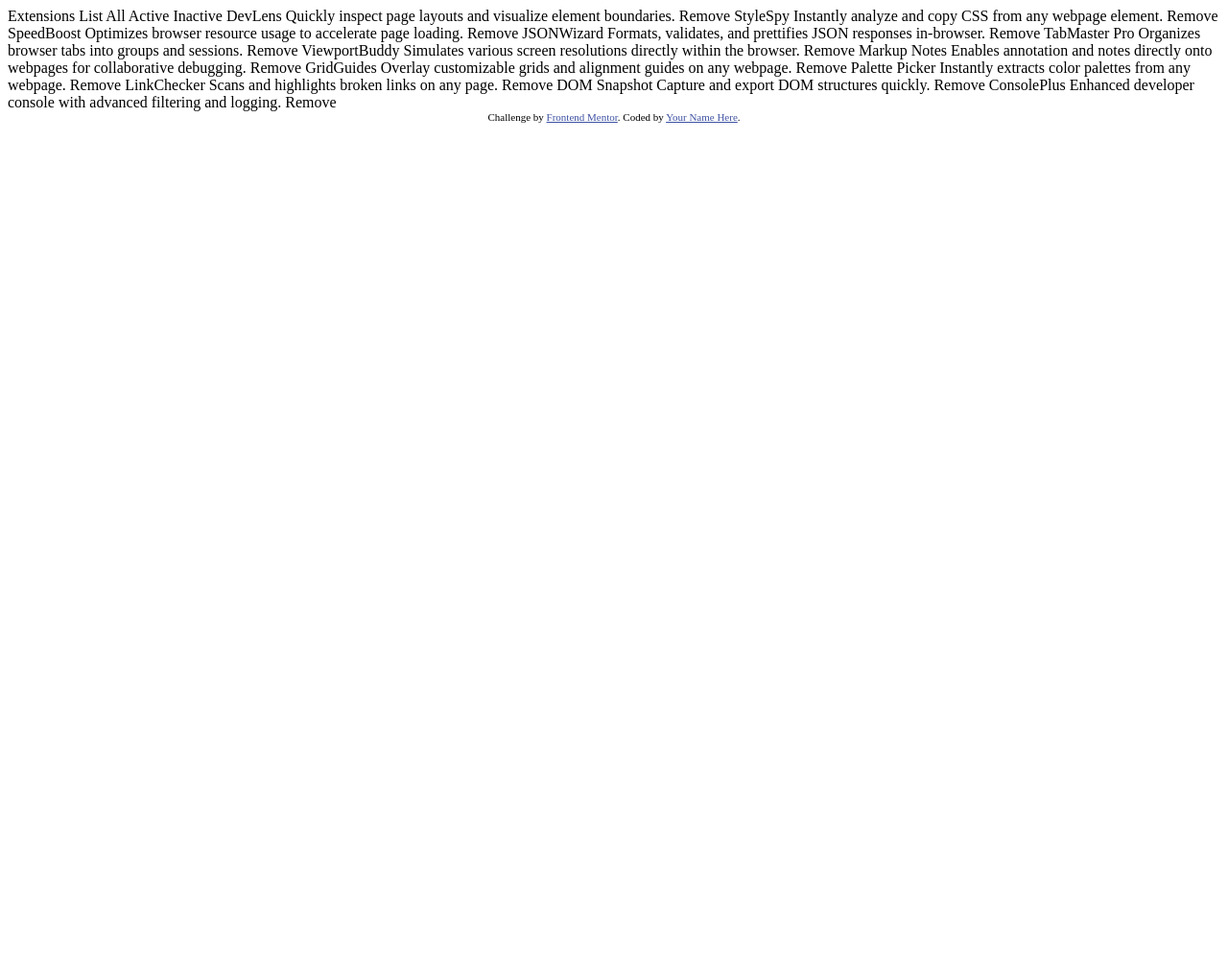
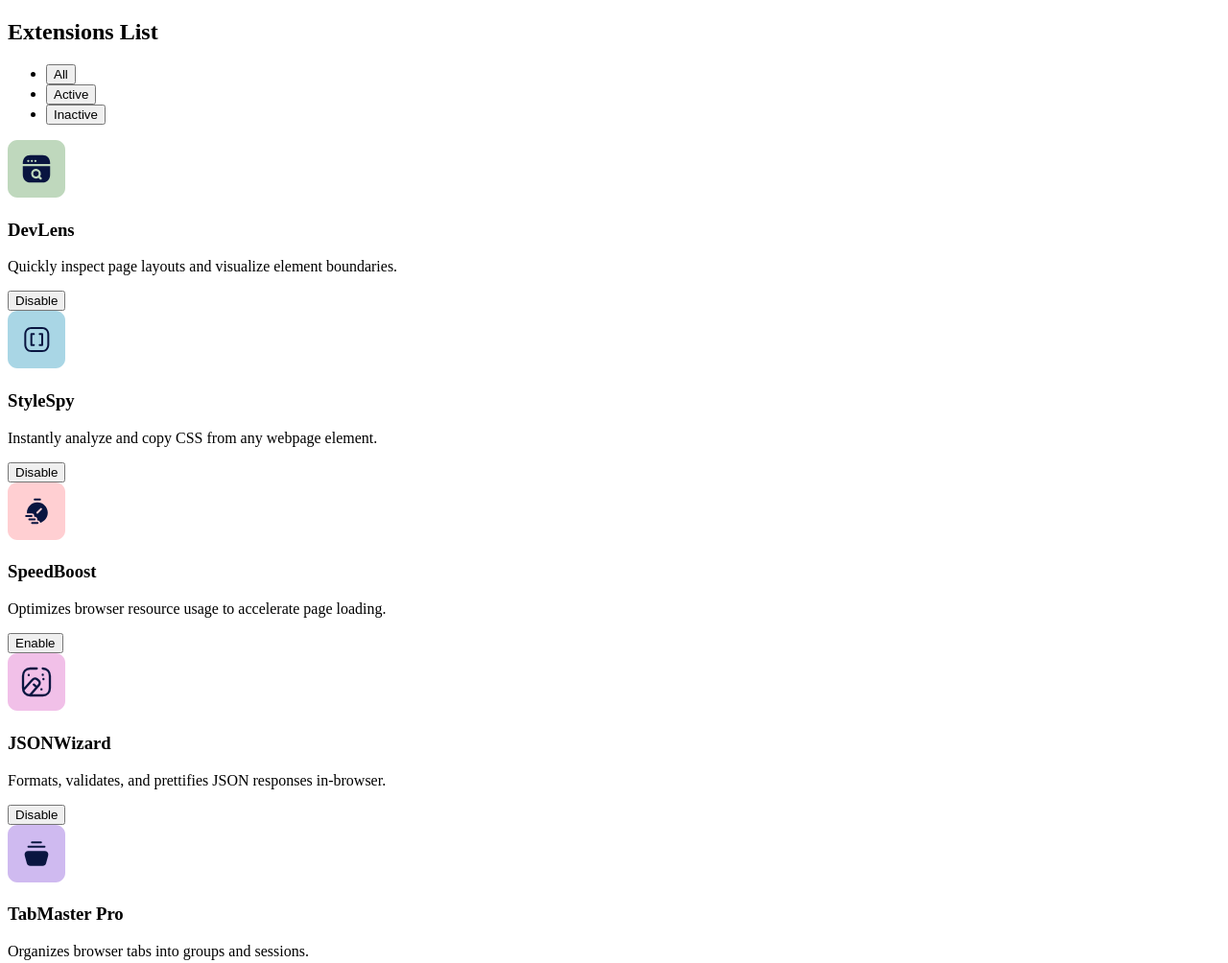
Before and after one commit to Rinzet/browser-extension-manager-ui, a plain HTML site: page index.html in a window 1280 px wide. Shown: the top 1004 px of the page at 96% size. Before the commit the page ends 800 px from the top, so only its background shows below. Drawn offline with Linux system fonts and the light colour scheme.

Commit message:
Structure, style and JS

```diff
--- /dev/null
+++ b/extensions-data.js
@@ -0,0 +1,92 @@
+const extensionsData = [
+    {
+        "logo": "./assets/images/logo-devlens.svg",
+        "name": "DevLens",
+        "description": "Quickly inspect page layouts and visualize element boundaries.",
+        "isActive": true
+    },
+    {
+        "logo": "./assets/images/logo-style-spy.svg",
+        "name": "StyleSpy",
+        "description": "Instantly analyze and copy CSS from any webpage element.",
+        "isActive": true
+    },
+    {
+        "logo": "./assets/images/logo-speed-boost.svg",
+        "name": "SpeedBoost",
+        "description": "Optimizes browser resource usage to accelerate page loading.",
+        "isActive": false
+    },
+    {
+        "logo": "./assets/images/logo-json-wizard.svg",
+        "name": "JSONWizard",
+        "description": "Formats, validates, and prettifies JSON responses in-browser.",
+        "isActive": true
+    },
+    {
+        "logo": "./assets/images/logo-tab-master-pro.svg",
+        "name": "TabMaster Pro",
+        "description": "Organizes browser tabs into groups and sessions.",
+        "isActive": true
+    },
+    {
+        "logo": "./assets/images/logo-viewport-buddy.svg",
+        "name": "ViewportBuddy",
+        "description": "Simulates various screen resolutions directly within the browser.",
+        "isActive": false
+    },
+    {
+        "logo": "./assets/images/logo-markup-notes.svg",
+        "name": "Markup Notes",
+        "description": "Enables annotation and notes directly onto webpages for collaborative debugging.",
+        "isActive": true
+    },
+    {
+        "logo": "./assets/images/logo-grid-guides.svg",
+        "name": "GridGuides",
+        "description": "Overlay customizable grids and alignment guides on any webpage.",
+        "isActive": false
+    },
+    {
+        "logo": "./assets/images/logo-palette-picker.svg",
+        "name": "Palette Picker",
+        "description": "Instantly extracts color palettes from any webpage.",
+        "isActive": true
+    },
+    {
+        "logo": "./assets/images/logo-link-checker.svg",
+        "name": "LinkChecker",
+        "description": "Scans and highlights broken links on any page.",
+        "isActive": true
+    },
+    {
+        "logo": "./assets/images/logo-dom-snapshot.svg",
+        "name": "DOM Snapshot",
+        "description": "Capture and export DOM structures quickly.",
+        "isActive": false
+    },
+    {
+        "logo": "./assets/images/logo-console-plus.svg",
+        "name": "ConsolePlus",
+        "description": "Enhanced developer console with advanced filtering and logging.",
+        "isActive": true
+    }
+  ]
+
+document.addEventListener('DOMContentLoaded', () => {
+    const extensionsList = document.getElementById('extensions-list');
+
+    extensionsData.forEach(extension => {
+        const extensionItem = document.createElement('div');
+        extensionItem.classList.add('extension-item');
+
+        extensionItem.innerHTML = `
+            <img src="${extension.logo}" alt="${extension.name} logo">
+            <h3>${extension.name}</h3>
+            <p>${extension.description}</p>
+            <button>${extension.isActive ? 'Disable' : 'Enable'}</button>
+        `;
+
+        extensionsList.appendChild(extensionItem);
+    });
+});
--- a/index.html
+++ b/index.html
@@ -5,6 +5,10 @@
   <meta name="viewport" content="width=device-width, initial-scale=1.0"> <!-- displays site properly based on user's device -->
 
   <link rel="icon" type="image/png" sizes="32x32" href="./assets/images/favicon-32x32.png">
+
+  <link rel="preconnect" href="https://fonts.googleapis.com">
+  <link rel="preconnect" href="https://fonts.gstatic.com" crossorigin>
+  <link href="https://fonts.googleapis.com/css2?family=Noto+Sans:ital,wght@0,100..900;1,100..900&display=swap" rel="stylesheet">
 
   <title>Frontend Mentor | Browser extensions manager UI</title>
 
@@ -15,66 +19,24 @@
   </style>
 </head>
 <body>
+  <header></header>
+  <main>
+    <section class="top">
+        <h1>Extensions List</h1>
+        <ul>
+          <li><button>All</button></li>
+          <li><button>Active</button></li>
+          <li><button>Inactive</button></li>
+        </ul>
+    </section>
 
-  Extensions List
+  <div id="extensions-list"></div>
+  </main>
 
-  All
-  Active
-  Inactive
-
-  <!-- If you plan to use the JSON file to populate the data dynamically, you can delete the content below -->
-
-  DevLens
-  Quickly inspect page layouts and visualize element boundaries.
-  Remove
-
-  StyleSpy
-  Instantly analyze and copy CSS from any webpage element.
-  Remove
-
-  SpeedBoost
-  Optimizes browser resource usage to accelerate page loading.
-  Remove
-
-  JSONWizard
-  Formats, validates, and prettifies JSON responses in-browser.
-  Remove
-
-  TabMaster Pro
-  Organizes browser tabs into groups and sessions.
-  Remove
-
-  ViewportBuddy
-  Simulates various screen resolutions directly within the browser.
-  Remove
-
-  Markup Notes
-  Enables annotation and notes directly onto webpages for collaborative debugging.
-  Remove
-
-  GridGuides
-  Overlay customizable grids and alignment guides on any webpage.
-  Remove
-
-  Palette Picker
-  Instantly extracts color palettes from any webpage.
-  Remove
-
-  LinkChecker
-  Scans and highlights broken links on any page.
-  Remove
-
-  DOM Snapshot
-  Capture and export DOM structures quickly.
-  Remove
-
-  ConsolePlus
-  Enhanced developer console with advanced filtering and logging.
-  Remove
-
-  <div class="attribution">
+  <footer class="attribution">
     Challenge by <a href="https://www.frontendmentor.io?ref=challenge">Frontend Mentor</a>.
     Coded by <a href="#">Your Name Here</a>.
-  </div>
+  </footer>
+  <script src="./extensions-data.js"></script>
 </body>
 </html>
```
Also changed, not shown: style/partial/cards.scss (added), style/partial/typo.scss (added), style/styles.scss (added).
